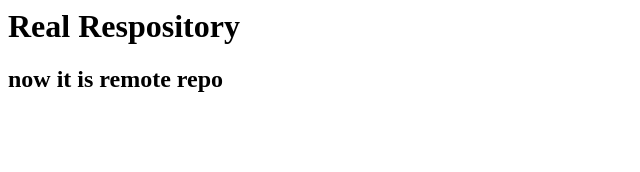
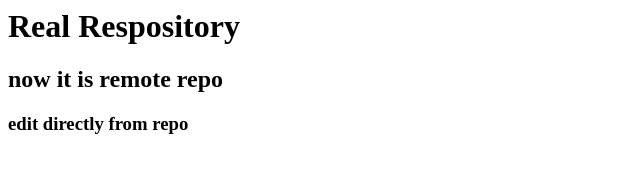
Before and after one commit to tutless/realrepo, a plain HTML site: page index.html in a window 1280 px wide. Shown: the whole page, without its empty margins (0-640 px from the left). Drawn offline with Linux system fonts and the light colour scheme.

Commit message:
Update index.html
modified file directly from repo

```diff
--- a/index.html
+++ b/index.html
@@ -2,5 +2,6 @@
     <body>
         <h1>Real Respository</h1>
 	<h2> now it is remote repo <h2/>
+	<h3> edit directly from repo </h3>
     </body>
 </html>
```
